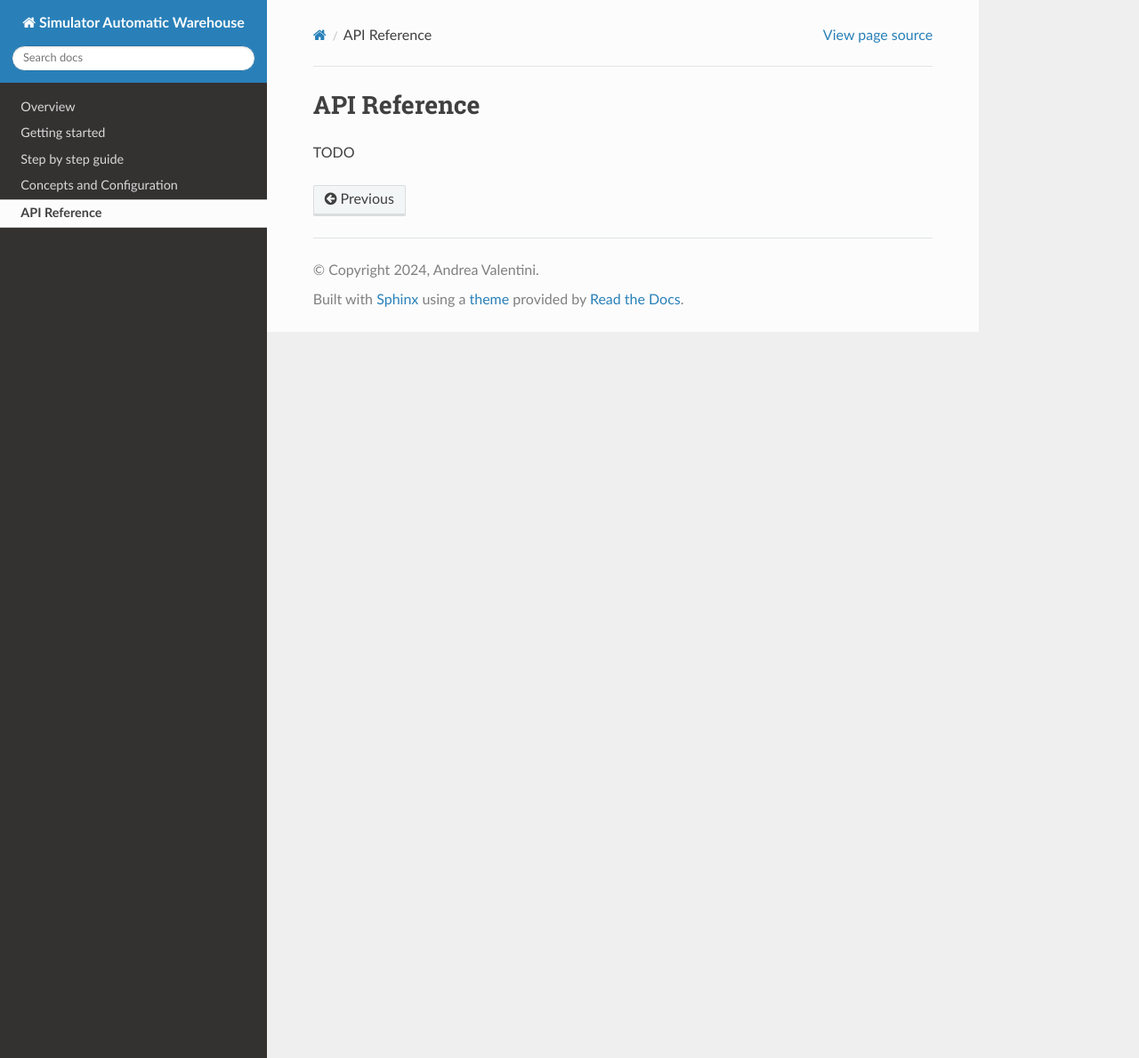
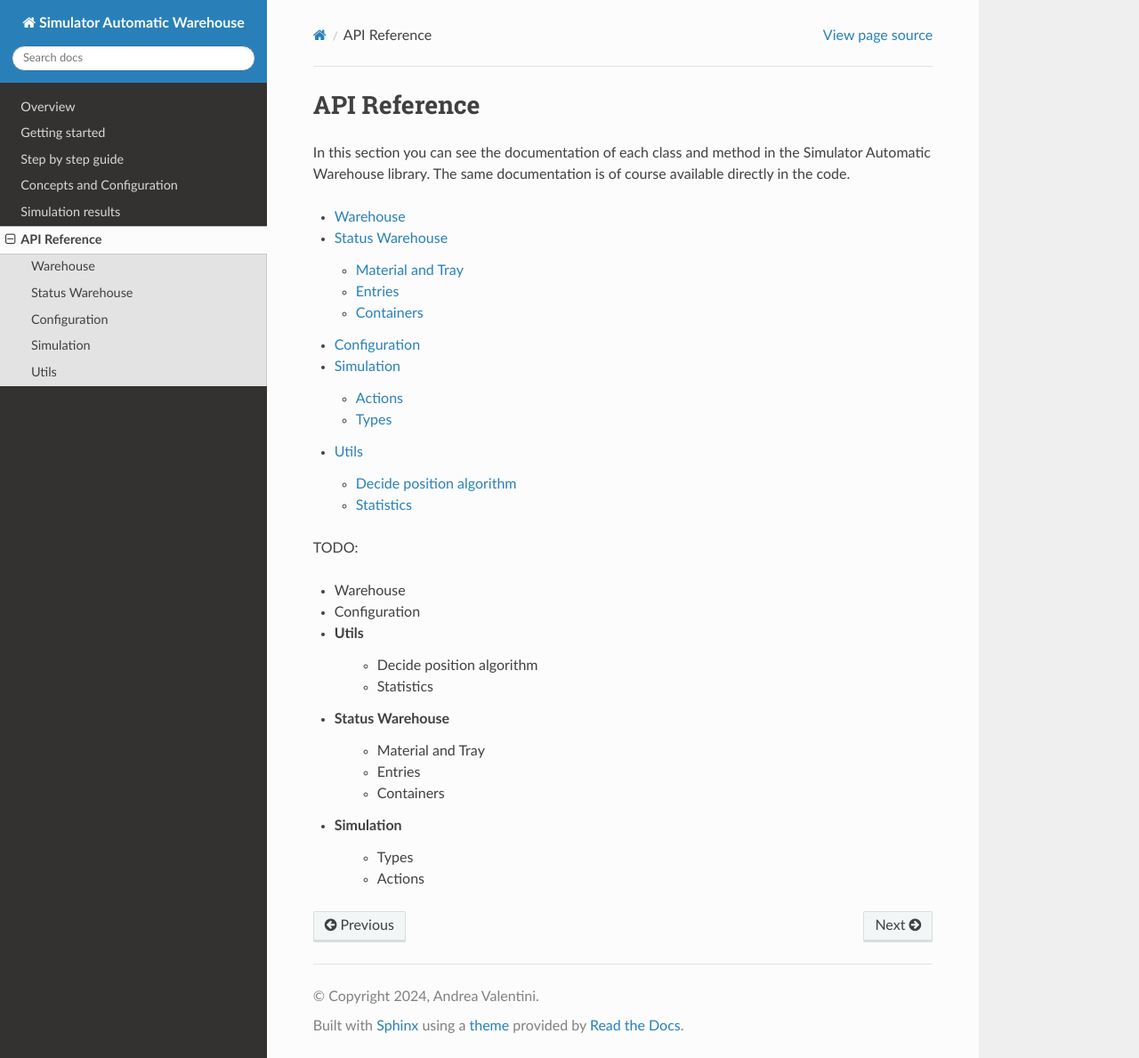
Before and after one commit to AndreVale69/simulator-automatic-warehouse, a Sphinx documentation site: the page built from docs/sections/api-reference/api-reference.rst, in a window 1280 px wide and 1189 px high. Shown: the whole window at 89% size. Built offline with Sphinx 7.4.7 and the Read the Docs theme 2.0.0, drawn with Linux system fonts in a browser that asks for light colours.

Commit message:
Added API Reference template; Added new template section: Simulation Results

```diff
--- a/docs/index.rst
+++ b/docs/index.rst
@@ -46,10 +46,11 @@
 -----------------
 
 .. toctree::
-   :maxdepth: 4
+   :maxdepth: 6
 
    Overview <self>
    sections/getting-started/getting-started
    sections/step-by-step-guide/step-by-step-guide
    sections/concepts-and-configuration/concepts-and-configuration
+   sections/simulation-results/simulation-results
    sections/api-reference/api-reference
--- a/docs/sections/api-reference/api-reference.rst
+++ b/docs/sections/api-reference/api-reference.rst
@@ -5,4 +5,29 @@
 API Reference
 =============
 
-TODO
+In this section you can see the documentation of each class and method in the Simulator Automatic Warehouse library.
+The same documentation is of course available directly in the code.
+
+.. toctree::
+   :maxdepth: 2
+
+   warehouse/warehouse
+   status-warehouse/status-warehouse
+   configuration/configuration
+   simulation/simulation
+   utils/utils
+
+TODO:
+
+- Warehouse
+- Configuration
+- Utils
+    - Decide position algorithm
+    - Statistics
+- Status Warehouse
+    - Material and Tray
+    - Entries
+    - Containers
+- Simulation
+    - Types
+    - Actions
--- /dev/null
+++ b/docs/sections/api-reference/configuration/configuration.rst
@@ -0,0 +1,4 @@
+
+-------------
+Configuration
+-------------
--- /dev/null
+++ b/docs/sections/api-reference/simulation/actions.rst
@@ -0,0 +1,4 @@
+
+-------
+Actions
+-------
--- /dev/null
+++ b/docs/sections/api-reference/simulation/simulation.rst
@@ -0,0 +1,10 @@
+
+----------
+Simulation
+----------
+
+.. toctree::
+   :maxdepth: 2
+
+   actions
+   types
--- /dev/null
+++ b/docs/sections/api-reference/simulation/types.rst
@@ -0,0 +1,4 @@
+
+-----
+Types
+-----
--- /dev/null
+++ b/docs/sections/api-reference/status-warehouse/containers.rst
@@ -0,0 +1,4 @@
+
+----------
+Containers
+----------
--- /dev/null
+++ b/docs/sections/api-reference/status-warehouse/entries.rst
@@ -0,0 +1,4 @@
+
+-------
+Entries
+-------
--- /dev/null
+++ b/docs/sections/api-reference/status-warehouse/material-and-tray.rst
@@ -0,0 +1,4 @@
+
+-----------------
+Material and Tray
+-----------------
--- /dev/null
+++ b/docs/sections/api-reference/utils/decide-position-algorithm.rst
@@ -0,0 +1,4 @@
+
+-------------------------
+Decide position algorithm
+-------------------------
--- /dev/null
+++ b/docs/sections/api-reference/utils/statistics.rst
@@ -0,0 +1,4 @@
+
+----------
+Statistics
+----------
--- /dev/null
+++ b/docs/sections/api-reference/utils/utils.rst
@@ -0,0 +1,10 @@
+
+-----
+Utils
+-----
+
+.. toctree::
+   :maxdepth: 2
+
+   decide-position-algorithm
+   statistics
--- /dev/null
+++ b/docs/sections/api-reference/warehouse/warehouse.rst
@@ -0,0 +1,4 @@
+
+---------
+Warehouse
+---------
--- /dev/null
+++ b/docs/sections/simulation-results/simulation-results.rst
@@ -0,0 +1,6 @@
+
+------------------
+Simulation results
+------------------
+
+TODO: add statistics
```
Also changed, not shown: docs/sections/api-reference/status-warehouse/status-warehouse.rst (added, +12 -0 lines).
